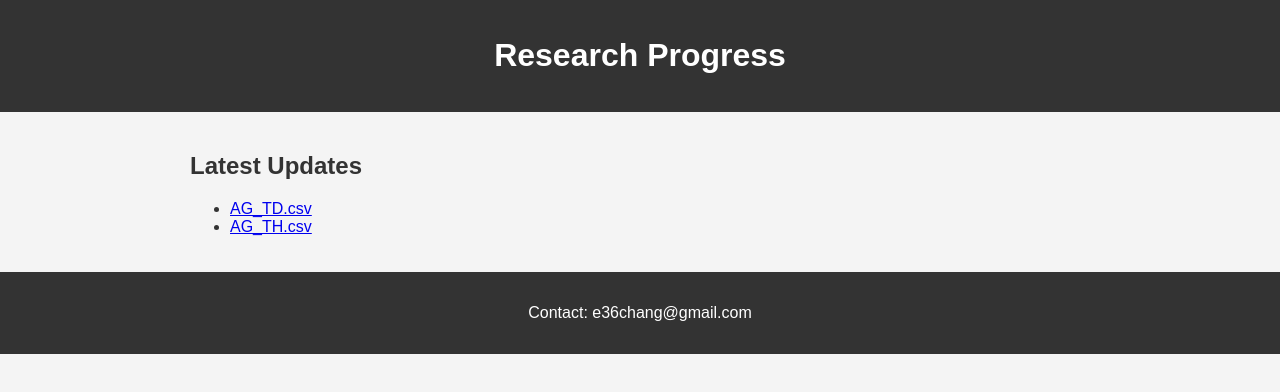
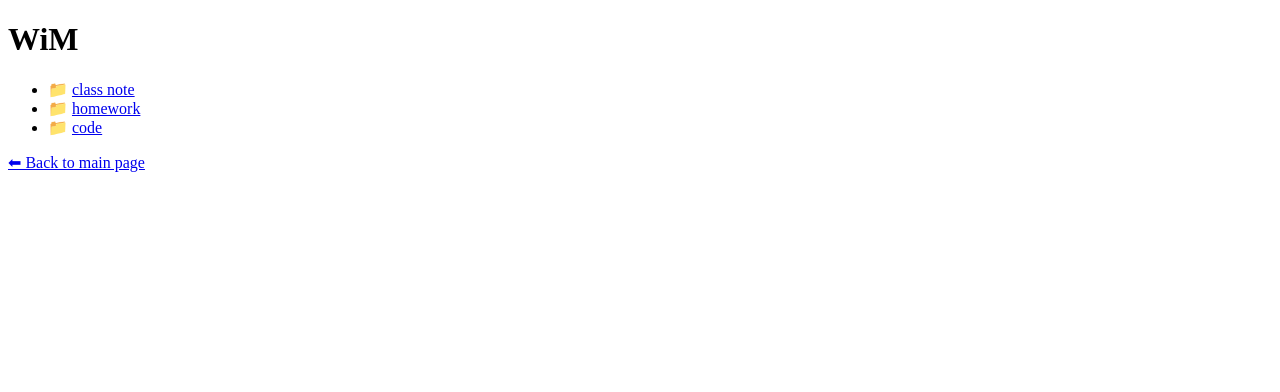
Before and after one commit to Edward-YiChang/Edward-YiChang.github.io, a plain HTML site: page index.html in a window 1280 px wide. Drawn offline with Linux system fonts and the light colour scheme.

Commit message:
Replace Research Progress page with WiM structure

```diff
--- a/index.html
+++ b/index.html
@@ -1,50 +1,19 @@
 <!DOCTYPE html>
 <html lang="en">
 <head>
-    <meta charset="UTF-8">
-    <meta name="viewport" content="width=device-width, initial-scale=1.0">
-    <title>Research Progress</title>
-    <style>
-        body {
-            font-family: Arial, sans-serif;
-            margin: 0;
-            padding: 0;
-            background-color: #f4f4f4;
-            color: #333;
-        }
-        header, footer {
-            background-color: #333;
-            color: #fff;
-            text-align: center;
-            padding: 1em 0;
-        }
-        main {
-            padding: 20px;
-            max-width: 900px;
-            margin: auto;
-
-        }
-    </style>
+  <meta charset="UTF-8" />
+  <meta name="viewport" content="width=device-width, initial-scale=1.0" />
+  <title>WiM</title>
 </head>
 <body>
+  <h1>WiM</h1>
 
-<header>
-    <h1>Research Progress</h1>
-</header>
+  <ul>
+    <li>📁 <a href="class-note/">class note</a></li>
+    <li>📁 <a href="homework/">homework</a></li>
+    <li>📁 <a href="code/">code</a></li>
+  </ul>
 
-<main>
-    <section>
-        <h2>Latest Updates</h2>
-        <ul>
-            <li><a href="AG_TD.csv" download>AG_TD.csv</a></li>
-            <li><a href="AG_TH.csv" download>AG_TH.csv</a></li>
-        </ul>
-    </section>
-</main>
-
-<footer>
-    <p>Contact: e36chang@gmail.com</p>
-</footer>
-
+  <p><a href="../">⬅ Back to main page</a></p>
 </body>
 </html>
```
